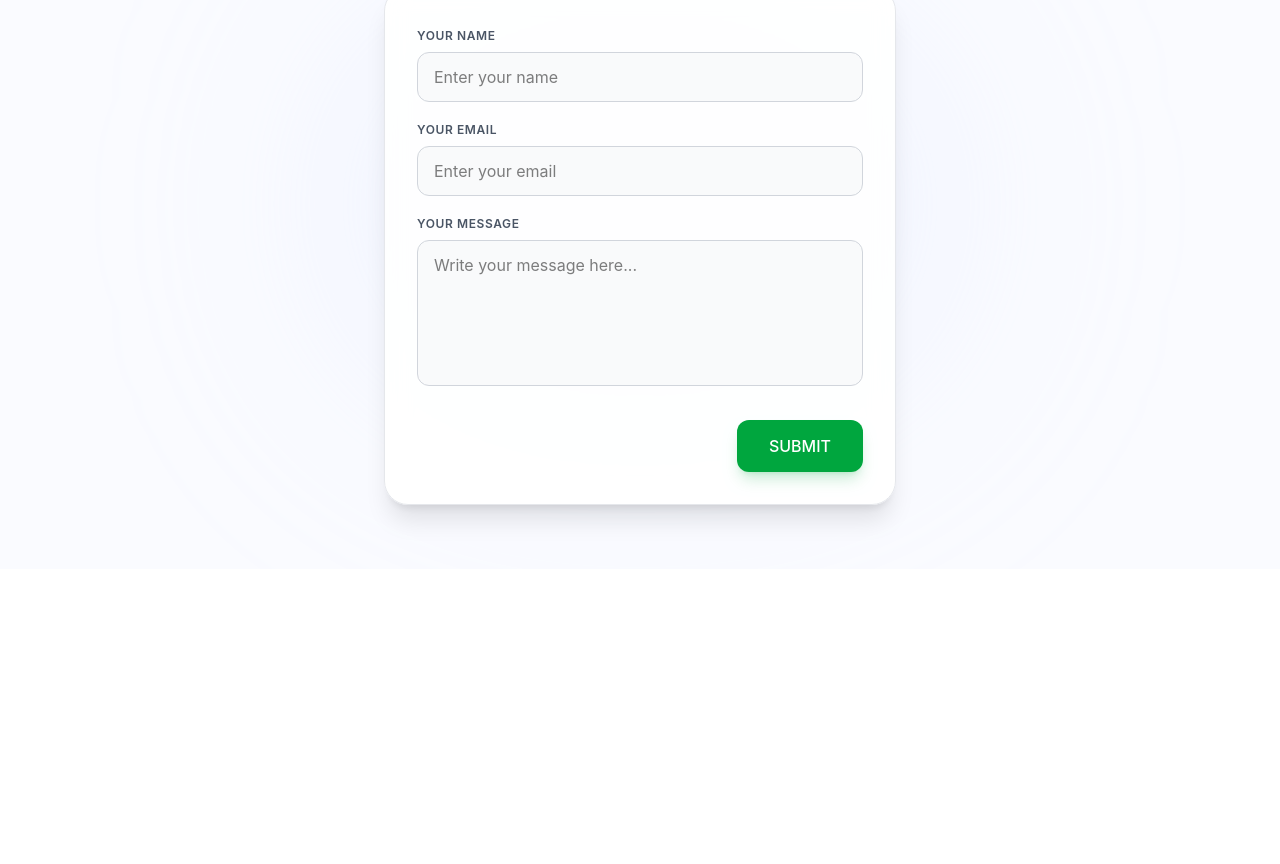
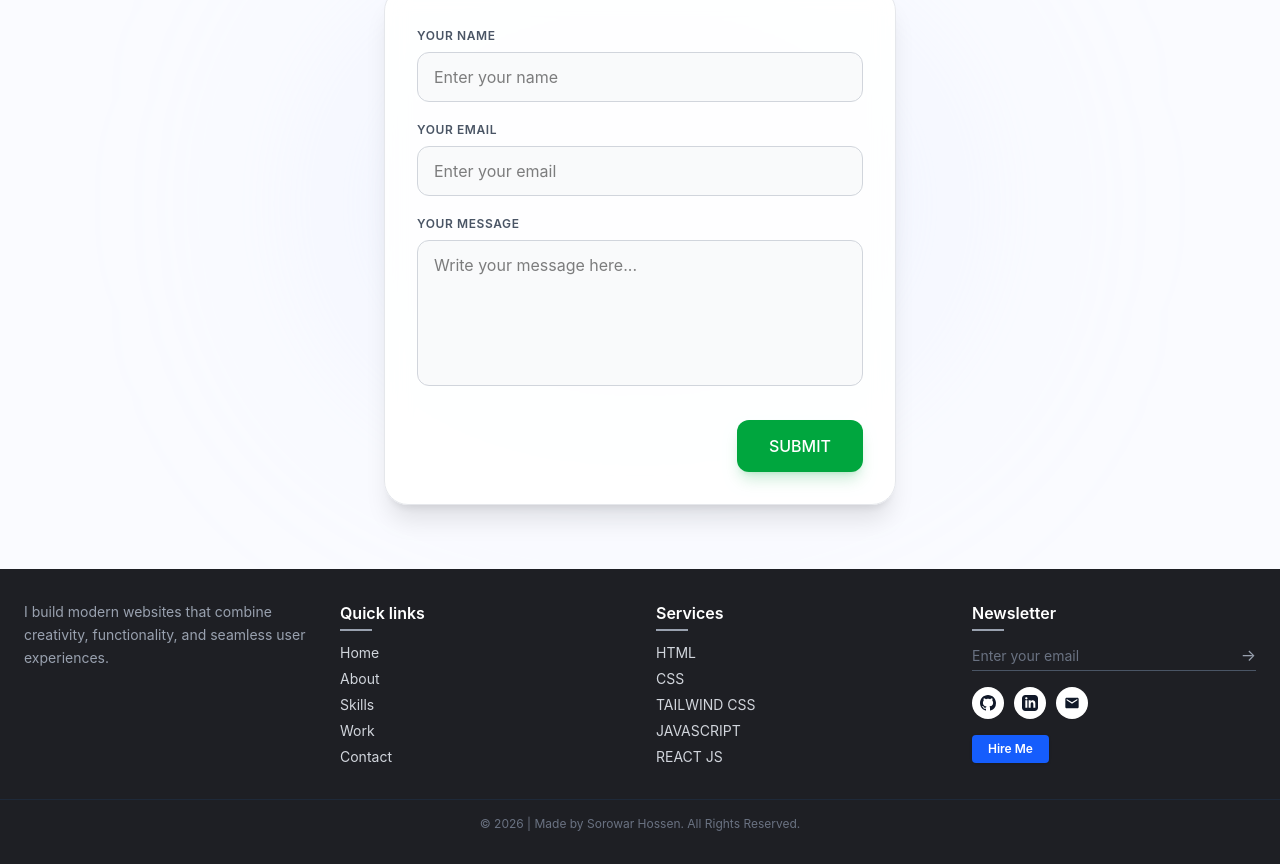
Before and after one commit to sorowarmasud/Portfolio, a website built with Vite: page index.html in a window 1280 px wide. Shown: the part 2671-3535 px from the top of the page. Before the commit the page ends 3240 px from the top, so only its background shows below. Built offline with nearby package versions, Linux system fonts and the light colour scheme.

Commit message:
added footer

```diff
--- a/index.html
+++ b/index.html
@@ -352,6 +352,100 @@
 
 </section>
 
+<!-- Footer Section -->
+<footer class="bg-[#1e1f24] text-gray-300 py-8 font-sans">
+  <div class="max-w-7xl mx-auto px-6 grid grid-cols-1 md:grid-cols-2 lg:grid-cols-4 gap-8">
+
+    <!-- Column 1: Intro / Bio -->
+    <div>
+      <p class="text-gray-400 text-sm leading-relaxed">
+        I build modern websites that combine creativity, functionality, and seamless user experiences.
+      </p>
+    </div>
+
+    <!-- Column 2: Quick Links -->
+    <div>
+      <h3 class="text-white font-semibold mb-1">Quick links</h3>
+      <div class="w-8 h-0.5 bg-gray-400 mb-3"></div>
+      <ul class="space-y-1.5 text-sm">
+        <li><a href="#" class="hover:text-white transition-colors">Home</a></li>
+        <li><a href="#" class="hover:text-white transition-colors">About</a></li>
+        <li><a href="#" class="hover:text-white transition-colors">Skills</a></li>
+        <li><a href="#" class="hover:text-white transition-colors">Work</a></li>
+        <li><a href="#" class="hover:text-white transition-colors">Contact</a></li>
+      </ul>
+    </div>
+
+    <!-- Column 3: Services -->
+    <div>
+      <h3 class="text-white font-semibold mb-1">Services</h3>
+      <div class="w-8 h-0.5 bg-gray-400 mb-3"></div>
+      <ul class="space-y-1.5 text-sm">
+        <li><a href="#" class="hover:text-white transition-colors">HTML</a></li>
+        <li><a href="#" class="hover:text-white transition-colors">CSS</a></li>
+        <li><a href="#" class="hover:text-white transition-colors">TAILWIND CSS</a></li>
+        <li><a href="#" class="hover:text-white transition-colors">JAVASCRIPT</a></li>
+        <li><a href="#" class="hover:text-white transition-colors">REACT JS</a></li>
+      </ul>
+    </div>
+
+    <!-- Column 4: Newsletter, Socials & Hire Me Button -->
+    <div>
+      <h3 class="text-white font-semibold mb-1">Newsletter</h3>
+      <div class="w-8 h-0.5 bg-gray-400 mb-3"></div>
+
+      <!-- Newsletter Input -->
+      <div class="relative mb-4">
+        <input
+          type="email"
+          placeholder="Enter your email"
+          class="w-full bg-transparent border-b border-gray-600 pb-1 text-sm text-white placeholder-gray-500 focus:outline-none focus:border-white"
+        />
+        <button class="absolute right-0 bottom-1 text-gray-400 hover:text-white">
+          →
+        </button>
+      </div>
+
+      <!-- Social Icons -->
+      <div class="flex space-x-2.5 mb-4">
+        <!-- GitHub -->
+        <a href="#" aria-label="GitHub" class="w-8 h-8 bg-white text-gray-900 rounded-full flex items-center justify-center hover:bg-gray-300 transition-all">
+          <svg class="w-4 h-4 fill-current" viewBox="0 0 24 24">
+            <path d="M12 0C5.37 0 0 5.37 0 12c0 5.31 3.435 9.795 8.205 11.385.6.105.825-.255.825-.57 0-.285-.015-1.23-.015-2.235-3.015.555-3.795-.735-4.035-1.41-.135-.345-.72-1.41-1.23-1.695-.42-.225-1.02-.78-.015-.795.945-.015 1.62.87 1.845 1.23 1.08 1.815 2.805 1.305 3.495.99.105-.78.42-1.305.765-1.605-2.67-.3-5.46-1.335-5.46-5.925 0-1.305.465-2.385 1.23-3.225-.12-.3-.54-1.53.12-3.18 0 0 1.005-.315 3.3 1.23.96-.27 1.98-.405 3-.405s2.04.135 3 .405c2.295-1.56 3.3-1.23 3.3-1.23.66 1.65.24 2.88.12 3.18.765.84 1.23 1.905 1.23 3.225 0 4.605-2.805 5.625-5.475 5.925.435.375.81 1.095.81 2.22 0 1.605-.015 2.895-.015 3.3 0 .315.225.69.825.57A12.02 12.02 0 0024 12c0-6.63-5.37-12-12-12z"/>
+          </svg>
+        </a>
+
+        <!-- LinkedIn -->
+        <a href="#" aria-label="LinkedIn" class="w-8 h-8 bg-white text-gray-900 rounded-full flex items-center justify-center hover:bg-gray-300 transition-all">
+          <svg class="w-4 h-4 fill-current" viewBox="0 0 24 24">
+            <path d="M19 0h-14c-2.761 0-5 2.239-5 5v14c0 2.761 2.239 5 5 5h14c2.762 0 5-2.239 5-5v-14c0-2.761-2.238-5-5-5zm-11 19h-3v-11h3v11zm-1.5-12.268c-.966 0-1.75-.79-1.75-1.764s.784-1.764 1.75-1.764 1.75.79 1.75 1.764-.783 1.764-1.75 1.764zm13.5 12.268h-3v-5.604c0-3.368-4-3.113-4 0v5.604h-3v-11h3v1.765c1.396-2.586 7-2.777 7 2.476v6.759z"/>
+          </svg>
+        </a>
+
+        <!-- Gmail -->
+        <a href="mailto:your-email@gmail.com" aria-label="Gmail" class="w-8 h-8 bg-white text-gray-900 rounded-full flex items-center justify-center hover:bg-gray-300 transition-all">
+          <svg class="w-4 h-4 fill-current" viewBox="0 0 24 24">
+            <path d="M20 4H4c-1.1 0-1.99.9-1.99 2L2 18c0 1.1.9 2 2 2h16c1.1 0 2-.9 2-2V6c0-1.1-.9-2-2-2zm0 4l-8 5-8-5V6l8 5 8-5v2z"/>
+          </svg>
+        </a>
+      </div>
+
+      <!-- Hire Me Button -->
+      <div>
+        <a href="#contact" class="inline-block px-4 py-1.5 bg-blue-600 hover:bg-blue-700 text-white text-xs font-semibold rounded transition-all shadow">
+          Hire Me
+        </a>
+      </div>
+    </div>
+
+  </div>
+
+  <!-- Copyright Bottom Bar -->
+  <div class="max-w-7xl mx-auto px-6 mt-8 pt-4 border-t border-gray-800 text-center text-xs text-gray-500">
+    <p>© 2026 | Made by Sorowar Hossen. All Rights Reserved.</p>
+  </div>
+</footer>
+
     <script type="module" src="/src/main.js"></script>
   </body>
 </html>
```
